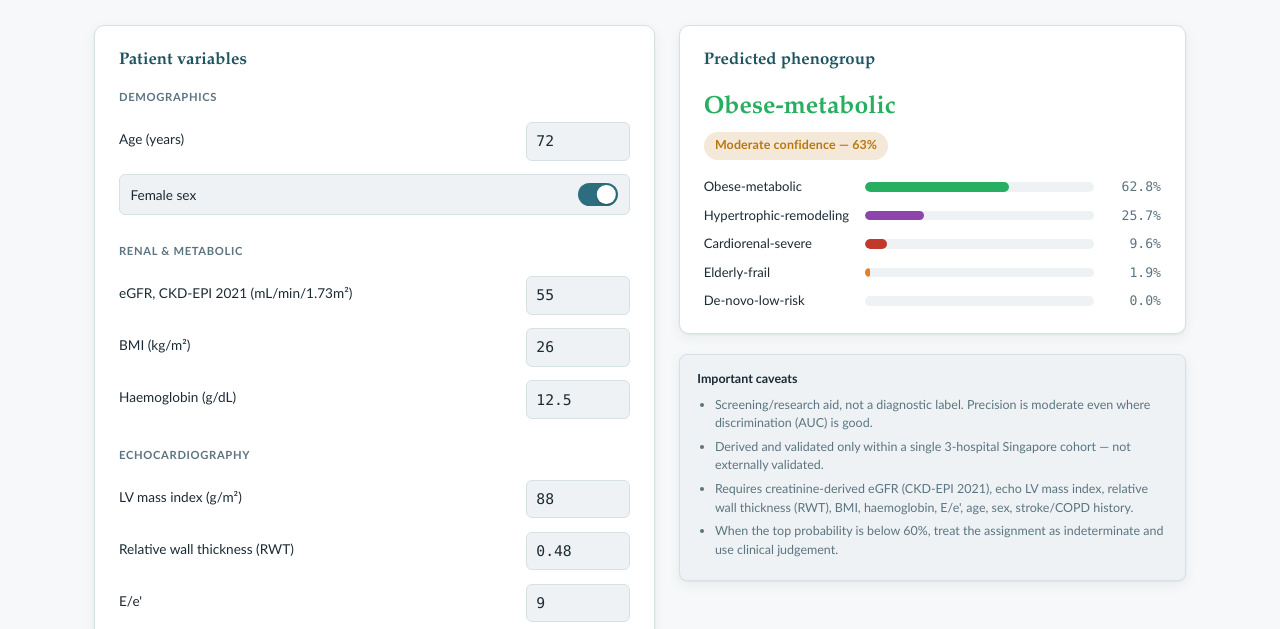
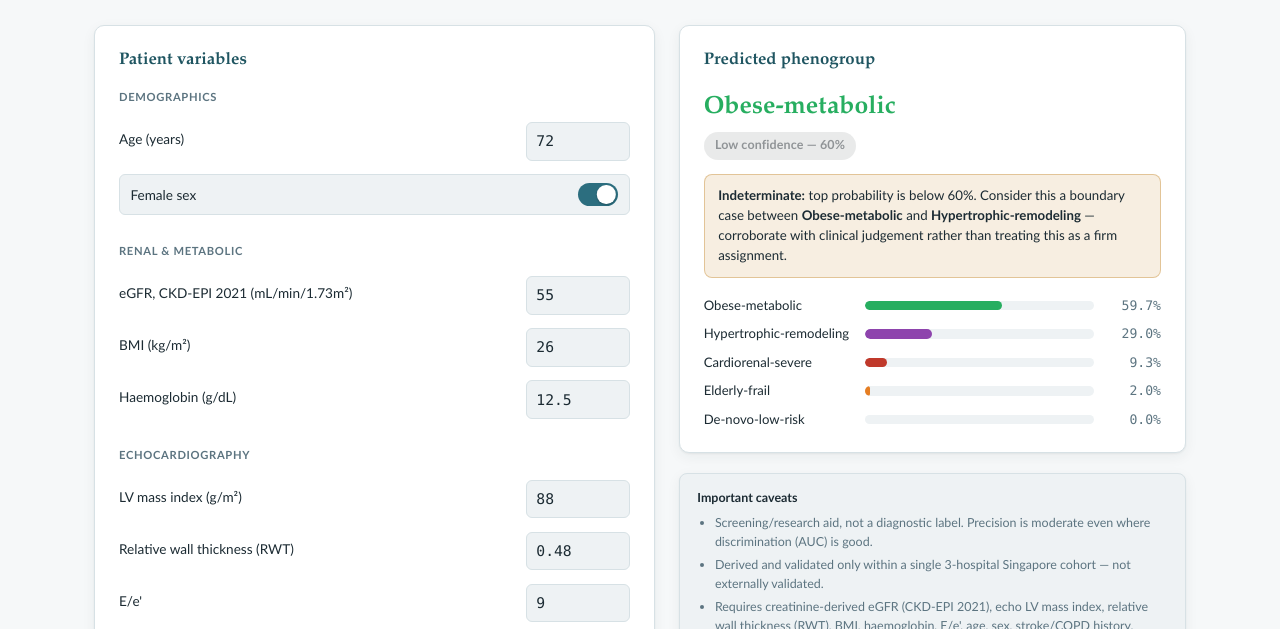
Before and after one commit to FigLing/hfpef-phenotype-calculator, a plain HTML site: page index.html in a window 1280 px wide. Shown: the part 171-800 px from the top of the page. Drawn offline with Linux system fonts and the light colour scheme.

Commit message:
Update coefficients and reported performance after cohort correction (7 patients with erroneous age-of-birth-derived ages fixed, 106 patients with no confirmable HF diagnosis excluded)

```diff
--- a/index.html
+++ b/index.html
@@ -338,11 +338,11 @@
   // ---- Model coefficients (raw units), from TableS_final_score_equations_raw_units.csv ----
   // order of terms: intercept, age, eGFR, BMI, LVmass, Hb, female, Eprime, stroke, COPD, RWT
   const COEF = {
-    "Cardiorenal-severe":      [-12.949379341551023, 0.040170894418916206, -0.08534578986883506, 0.04313394852735882, 0.12077074228363142, -0.4087971715527262, -0.5289997360530903, 0.3222236391468176, 0.07245165396142933, -0.5354217175578149, 14.819591943676853],
-    "Hypertrophic-remodeling": [-37.17932404480871, 0.035975131407366114, 0.0053489477439803805, 0.17004046960193916, 0.1467461904879592, 0.11625171534747296, -0.8547320475416497, 0.1316461872549044, 0.1588555016655053, -0.17804994874932767, 36.541555998755136],
-    "Elderly-frail":           [17.312112442422254, 0.030914280603106813, 0.02175195373148282, -0.15577914773994186, -0.06618320006690404, -0.1940679730973354, 0.6434443707896821, 0.0006516063022057156, 0.06666920096657843, 0.42508460371193246, -19.424852622894665],
-    "Obese-metabolic":         [-7.970357483738894, -0.04920547473186378, 0.03400592401708701, 0.08103648145225525, 0.019518190364655148, 0.327316469041127, -0.07637054900711206, -0.17866332910982322, 0.049441747712883566, -0.01861564428077858, 13.890426814111681],
-    "De-novo-low-risk":        [40.78694842767641, -0.0578548316975254, 0.02423896437628487, -0.13843175184161163, -0.22085192306934187, 0.1592969602614603, 0.8166579618121644, -0.27585810359410506, -0.34741810430640035, 0.3070027068759875, -45.82672213364903]
+    "Cardiorenal-severe":      [-12.667416589515158, 0.03557568230386803, -0.08599002957828235, 0.045416949824589714, 0.12017179151409187, -0.42985201757683633, -0.5785729304634553, 0.325167588077759, 0.12327147235974473, -0.5142667084339545, 15.407813838691009],
+    "Hypertrophic-remodeling": [-36.317104782944824, 0.03218409526572765, 0.0046036052813337265, 0.1729118114856349, 0.14482240482772166, 0.10056181217677862, -0.810549499279897, 0.12760828183504902, 0.1814609345079508, -0.20043425795195444, 36.1352629357599],
+    "Elderly-frail":           [15.630032609786637, 0.039624844322131175, 0.023113323242727562, -0.15219130858860153, -0.06561420550998912, -0.14371344494795257, 0.7375920002642564, 0.005602120161379648, 0.037459990220715694, 0.42068071201324053, -19.303700645768405],
+    "Obese-metabolic":         [-6.42394263088892, -0.061502503460578686, 0.03411203308706552, 0.08508698794705521, 0.0159619568507961, 0.3243605700521308, -0.16835873593542752, -0.19567778882290712, 0.057537693958684286, -0.034316824724651376, 13.30983703391034],
+    "De-novo-low-risk":        [39.77843139356227, -0.04588211843114842, 0.024161067967155576, -0.15122444066867902, -0.2153419476826207, 0.14864308029588005, 0.8198891654145216, -0.2627002012512802, -0.39973009104709767, 0.32833707909731585, -45.549213162592814]
   };
   const ORDER = ["Cardiorenal-severe", "Hypertrophic-remodeling", "Elderly-frail", "Obese-metabolic", "De-novo-low-risk"];
   const COLOR_VAR = {
```
Also changed, not shown: 1 other file.
